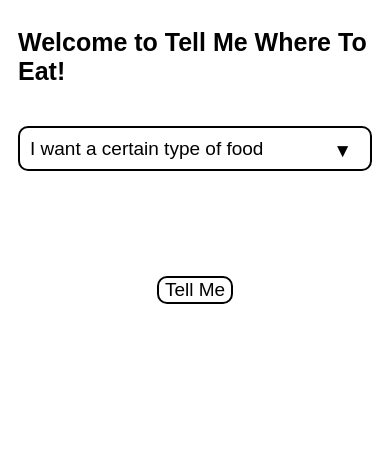
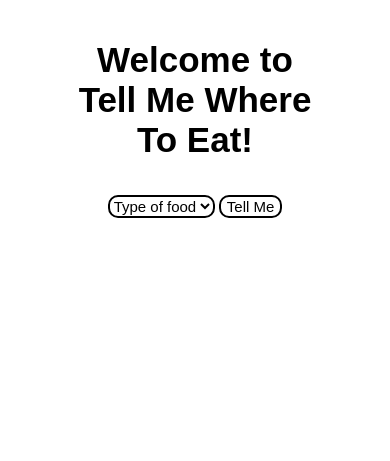
Before and after one commit to LuccaWang1/Tell-Me-Where-To-Eat, a Flask app: page / in a window 390 px wide. Shown: the top 461 px of the page. Run offline with Flask 2, Linux system fonts and the light colour scheme; some web fonts are replaced.

Commit message:
Debugged js, added more CSS, responsiveness, and vertical, center alignment

```diff
--- a/Templates/homepage.html
+++ b/Templates/homepage.html
@@ -27,43 +27,37 @@
         </header>
 
         <main>
-            <h1>Welcome to Tell Me Where To Eat!</h1>
+            <div>
+                <h1>Welcome to <br>
+                    Tell Me Where To Eat!</h1>
 
-            <!-- applying custom css to form & special div for dropdown menu as opposed to default settings in browsers if i can help it -->
-            <form aria-labelledby="form-heading" class="custom-form">
+                <!-- applying custom css to form & special div for dropdown menu as opposed to default settings in browsers if i can help it -->
 
-                <div class="custom-select">
+                <div style="display: inline-block;">
+                <!-- id "form" in line directly below used in button.js - take selection or no selection, sends fetch request to python, receives data, and put it in the div below -->
+                    <form id="form" aria-labelledby="form-heading" class="custom-form">
 
-                    <select name="choice" aria-label="Select a type of food">
-
-                        <option value="">I want a certain type of food</option>
-
-                        <option class="dropdown-content" value="american">American</option>
-
-                        <option class="dropdown-content" value="asian">Asian</option>
-
-                        <option class="dropdown-content" value="breakfast">Breakfast</option>
-
-                        <option class="dropdown-content" value="desert">Desert</option>
-
-                        <option class="dropdown-content" value="fast_food">Fast Food</option>
-
-                        <option class="dropdown-content" value="italian">Italian</option>
-
-                        <option class="dropdown-content" value="mexican">Mexican</option>
-                    </select>
+                        <!-- label for the select dropdown, allows screen readers and other assistive technologies to associate the label with the form control for accessibility and usability -->
+                        <label for="eatery-preference"></label>
+                        <select name="eatery-preference" id="eatery-preference" aria-label="Select a type of food">
+                            <option class="option" value="">Type of food</option>
+                            <option class="option" value="american">American</option>
+                            <option class="option" value="asian">Asian</option>
+                            <option class="option" value="breakfast">Breakfast</option>
+                            <option class="option" value="desert">Desert</option>
+                            <option class="option" value="fast_food">Fast Food</option>
+                            <option class="option" value="italian">Italian</option>
+                            <option class="option" value="mexican">Mexican</option>
+                        </select>
+                        <button type="submit">Tell Me</button>
+                    </form>
                 </div>
 
-                <p></p>
+                <div id="eatery-result-container" aria-live="polite" aria-atomic="true"></div>
+            </div>
 
-                <button type="submit">Tell Me</button>
-            </form>
-
-            <p></p>
-
-            <div aria-live="polite" aria-atomic="true"></div>
+            <!-- using javascript, because i'm using js to place the result of the python logic in the div box for the user - instead of just going from html to python server - we need to see the result, so js handles taking the data from server and placing it on the dom -->
+            <script type="text/javascript" src="/static/js/button.js"></script>
         </main>
-
-        <script src="/static/js/button.js"></script>
     </body>
 </html>
--- a/static/css/styles.css
+++ b/static/css/styles.css
@@ -11,6 +11,13 @@
 }
 
 /* all */
+html, body {
+    margin: 20px;
+    display: flex;
+    justify-content: center;
+    align-items: center;
+}
+
 main, select, button {
     font-size: 40px;
     font-family: "Poetsen One", sans-serif;
@@ -22,15 +29,32 @@ main { /* make child element stack vertically */
     display: flex;
     flex-direction: column;
     align-items: center; /* center within container */
-    margin: 0 20px; /* 0 top/bottom, 20 sides */
+    text-align: center;
 }
 
 /* all child elements of main (including select, button, divs) */
 main > * {
-    margin: 20px;
-    margin-bottom: 20px;
+    box-sizing: border-box; /* ensures consistent sizing, width & height, padding & border in each element */
+}
+
+/* body main container with all in it */
+.main-container {
+    display: flex;
+    flex-direction: column;
+}
+
+.main-container div {
+    display: block;
     width: 100%;
-    box-sizing: border-box; /* ensures consistent sizing, width & height, padding & border in each element */
+}
+
+/* div w/ result of button click */
+#eatery-result-container {
+    display: block;
+    width: 100%;
+    margin-top: 20px;
+    /* text-decoration: underline;
+    text-decoration-thickness: 5px solid black; */
 }
 
 /* for the select & button elements */
@@ -40,36 +64,10 @@ select, button {
     border: 2px solid black;
 }
 
-/* custom css for dropdown menu, bc styling can be tricky w/ browsers */
-.custom-form {
-    display: flex;
-    flex-direction: column;
-    align-items: center;
-}
-
-.custom-select {
-    position: relative;
-    width: 100%
-}
-
-.custom-select select {
-    appearance: none;
-    -webkit-appearance: none;
-    -mox-appearance: none;
-    width: 100%;
-    padding: 10px;
-}
-
-.custom-select::after {
-    content: '\25BC';
-    position: absolute;
-    top: 50%;
-    right: 20px;
-    transform: translateY(-50%);
-}
-
 button {
     margin-top: 20px;
+    margin-bottom: 20px;
+    transition: color 0.4s, background-color 0.4s;
 }
 
 button:hover {
@@ -82,63 +80,64 @@ button:active {
     background-color: white;
 }
 
-/* for container holder result (of clicking button and perhaps the selection of select element if user selected something */
-div {
-    height: 50px;
-    width: 50%;
+h1 {
+    margin: 0px;
+    padding: 0px;
 }
 
 /* responsive to diff. screen sizes, not full screen, almost email */
-@media screen and (max-width: 768px) {
-    main {
-        align-items: left; /* center align items on smaller screens or if width reduced */
+@media screen and (max-width: 800px) {
+    h1 {
+        font-size: 60px;
+        margin-bottom: 15px;
     }
 
+    select, button, div {
+        font-size: 40px;
+    }
+
+    /* result container */
+    div {
+        height: 50px;
+        width: 70%;
+    }
+}
+
+/* responsive to diff. screen sizes, small, mobile devices */
+@media screen and (max-width: 690px) {
+    h1 {
+        font-size: 50px;
+    }
+
+    select, button, div {
+        font-size: 30px;
+    }
+
+    /* result container */
+    div {
+        height: 40px;
+        width: 80%;
+    }
+}
+
+/* responsive to diff. screen sizes, small, mobile devices */
+@media screen and (max-width: 400px) {
     h1 {
         font-size: 35px;
     }
 
     select, button, div {
-        font-size: 25px;
+        font-size: 15px;
+    }
+
+    /* result container */
+    div {
+        height: 25px;
+        width: 90%;
+    }
+
+    .custom-form select option {
+        /* words break wrapping onto next line */
+        word-break: break-word;
     }
 }
-
-/* responsive to diff. screen sizes, small, mobile devices */
-@media screen and (max-width: 690px) {
-    main {
-        align-items: left; /* center align items on smaller screens or if width reduced */
-        margin: 0px;
-        padding-top: 0px;
-        padding-bottom: 0px;
-        padding-left: 10px;
-        padding-right: 10px;
-    }
-
-    h1 {
-        font-size: 30px;
-    }
-
-    select, button, div {
-        font-size: 20px;
-    }
-}
-
-/* responsive to diff. screen sizes, small, mobile devices */
-@media screen and (max-width: 400px) {
-    main {
-        align-items: left; /* center align items on smaller screens or if width reduced */
-        margin: 0px;
-        padding-top: 0px;
-        padding-bottom: 0px;
-        padding-left: 10px;
-        padding-right: 10px;
-    }
-
-    h1 {
-        font-size: 25px;
-    }
-
-    select, button, div {
-        font-size: 19px;
-    }
-}
```
Also changed, not shown: static/js/button.js (+10 -2 lines).
